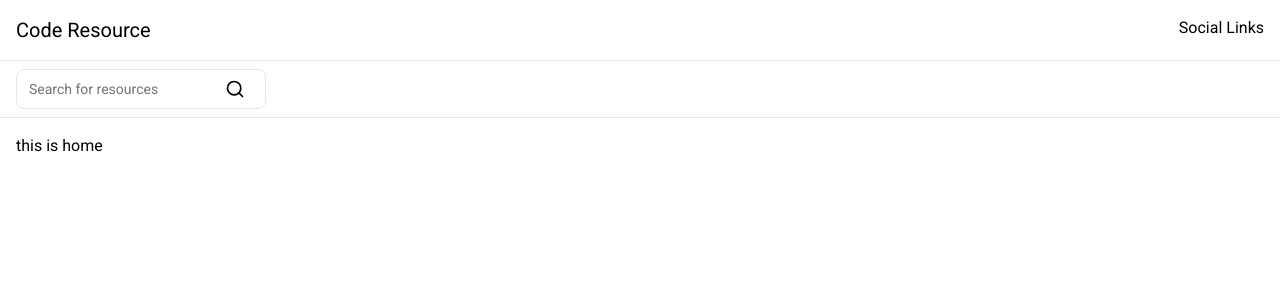
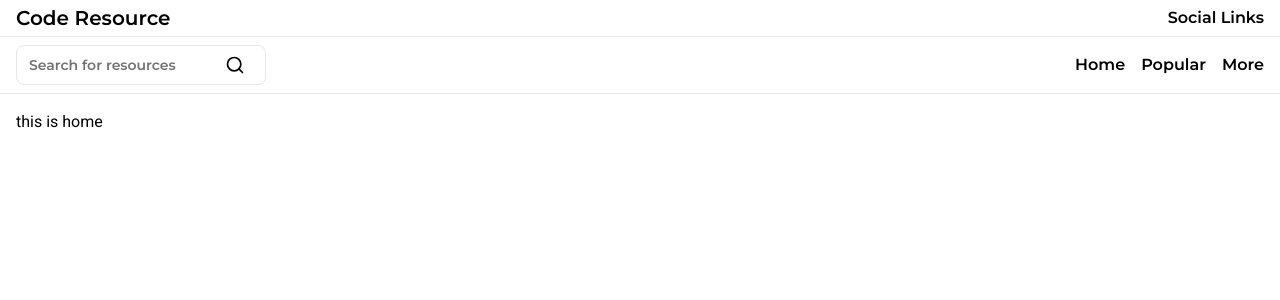
Before and after one commit to gauravkumarkarki07/coderesource, a React (Vite) app in the folder client/: page /home in a window 1280 px wide. Shown: the top 300 px of the page. Built offline with nearby package versions, Linux system fonts and the light colour scheme.

Commit message:
Fix: Font style to  monst in header

```diff
--- a/client/src/Global/components/Header.tsx
+++ b/client/src/Global/components/Header.tsx
@@ -2,21 +2,26 @@ import SearchBar from "./SearchBar"
 
 function Header() {
   return (
-    <header className="w-full">
+    <header className="w-full  font-Montserrat font-semibold">
       <nav className="flex flex-col">
         {/* Upper Part */}
-        <section className="border-b px-4 py-4">
-          <ul className="flex flex-row justify-between  max-w-[1280px] mx-auto">
+        <section className="border-b px-4 py-1">
+          <ul className="flex flex-row justify-between items-center max-w-[1280px] mx-auto">
             <li className="text-xl">Code Resource</li>
             <li>Social Links</li>
           </ul>
         </section>
         {/* Lower Part */}
         <section className="border-b px-4 py-2">
-          <ul className="max-w-[1280px] mx-auto">
+          <ul className="max-w-[1280px] mx-auto flex flex-row justify-between items-center">
             <li>
               <SearchBar/>
             </li>
+            <section className="flex flex-row gap-4 items-center">
+              <li>Home</li>
+              <li>Popular</li>
+              <li>More</li>
+            </section>
           </ul>
         </section>
       </nav>
```
